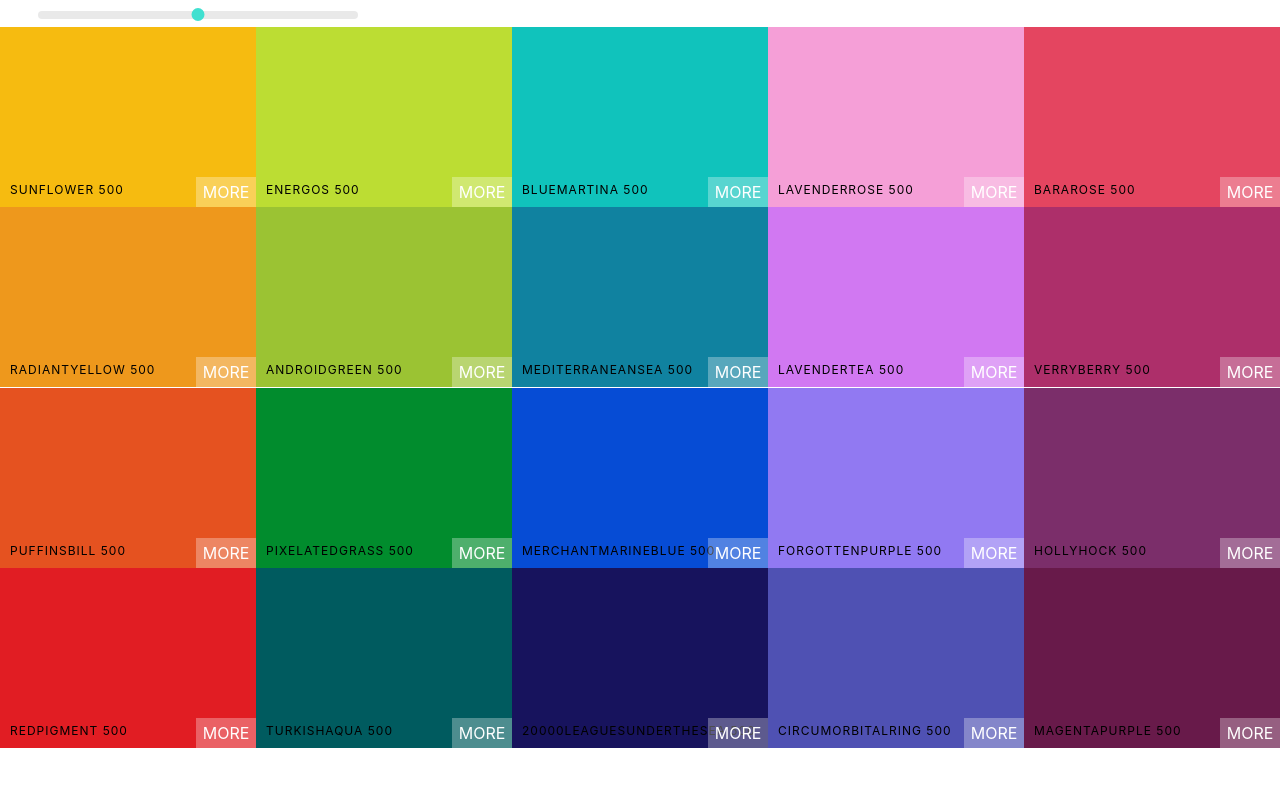
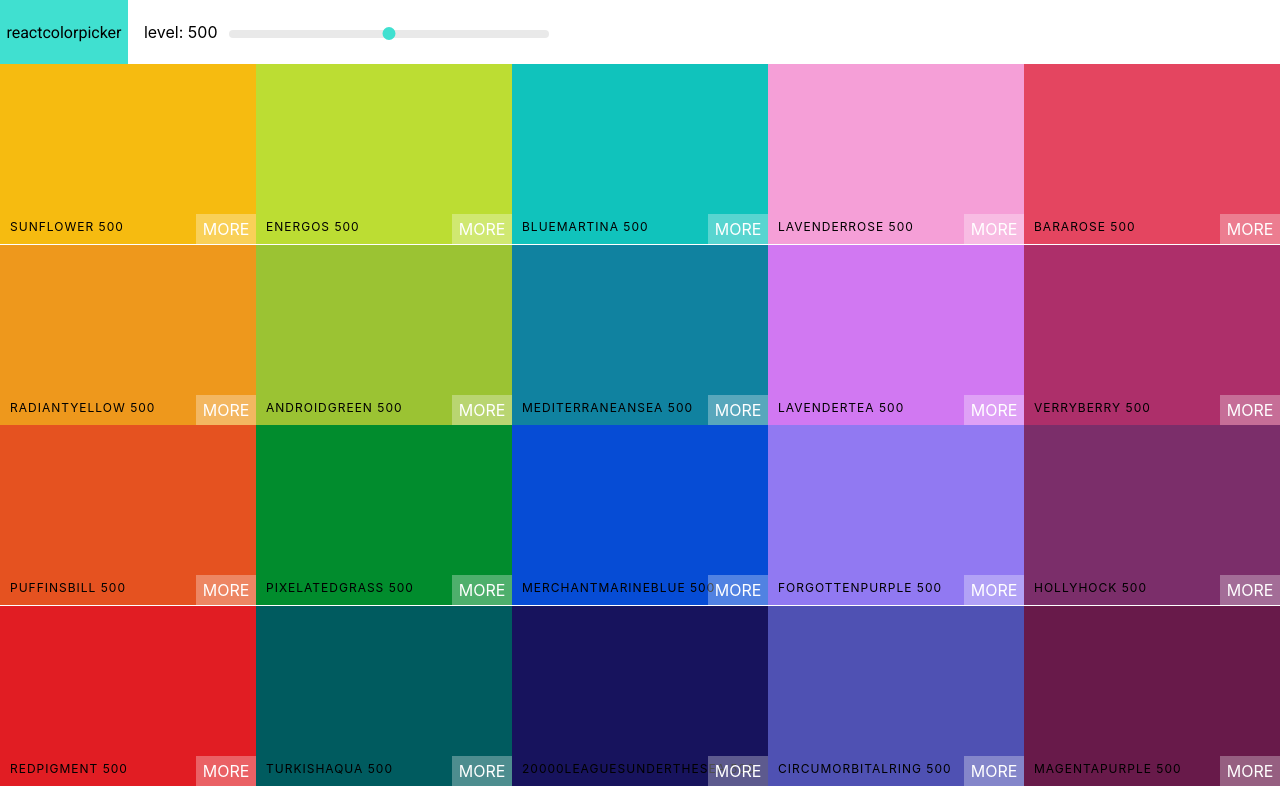
Before and after one commit to seano424/palette-app, a React (Create React App) app: page /palette/flat-ui-colors-american in a window 1280 px wide. Built offline with nearby package versions, Linux system fonts and the light colour scheme.

Commit message:
navbar and font

```diff
--- /dev/null
+++ b/src/ColorSlider.css
@@ -0,0 +1,29 @@
+.slider {
+  width: 25%;
+  cursor: pointer;
+}
+
+.rc-slider {
+  margin: 0.4rem 0.7rem;
+}
+
+.rc-slider-rail {
+  height: 8px;
+}
+
+.rc-slider-track {
+  background: transparent;
+}
+
+.rc-slider-handle,
+.rc-slider-handle:active,
+.rc-slider-handle:focus,
+.rc-slider-handle:hover {
+  background: turquoise;
+  border: 2px solid turquoise;
+  outline: none;
+  box-shadow: none;
+  height: 13px;
+  width: 13px;
+  margin-top: -3px;
+}
--- /dev/null
+++ b/src/ColorSlider.js
@@ -0,0 +1,20 @@
+import React, { Component } from "react";
+import Slider from "rc-slider";
+import "rc-slider/assets/index.css";
+import './ColorSlider.css'
+
+export default class ColorSlider extends Component {
+  render() {
+    return (
+      <div class="slider">
+        <Slider
+          defaultValue={500}
+          min={100}
+          max={900}
+          step={100}
+          onAfterChange={this.props.handleSlider}
+        />
+      </div>
+    );
+  }
+}
--- /dev/null
+++ b/src/Navbar.css
@@ -0,0 +1,18 @@
+.Navbar {
+  display: flex;
+  justify-content: flex-start;
+  align-items: center;
+  height: 8vh;
+}
+
+.Navbar .logo {
+  background: turquoise;
+  height: 100%;
+  display: flex;
+  align-items: center;
+  padding: .4rem;
+}
+
+.Navbar .slider-level-info {
+  margin-left: 1rem;
+}
--- /dev/null
+++ b/src/Navbar.js
@@ -0,0 +1,16 @@
+import React, { Component } from 'react'
+import ColorSlider from './ColorSlider'
+import './Navbar.css'
+
+export default class Navbar extends Component {
+  render() {
+    const { handleSlider, level } = this.props
+    return (
+      <header className="Navbar">
+        <div className="logo">reactcolorpicker</div>
+        <div class="slider-level-info">level: {level}</div>
+        <ColorSlider handleSlider={handleSlider}/>
+      </header>
+    )
+  }
+}
--- a/src/Palette.css
+++ b/src/Palette.css
@@ -5,33 +5,3 @@
 .Palette-colors {
   height: 90%;
 }
-
-.slider {
-  width: 25%;
-  cursor: pointer;
-}
-
-.rc-slider {
-  margin: .4rem 2.4rem;
-}
-
-.rc-slider-rail {
-  height: 8px;
-}
-
-.rc-slider-track {
-  background: transparent;
-}
-
-.rc-slider-handle,
-.rc-slider-handle:active,
-.rc-slider-handle:focus,
-.rc-slider-handle:hover {
-  background: turquoise;
-  border: 2px solid turquoise;
-  outline: none;
-  box-shadow: none;
-  height: 13px;
-  width: 13px;
-  margin-top: -3px;
-}
--- a/src/Palette.js
+++ b/src/Palette.js
@@ -1,7 +1,6 @@
 import React, { Component } from "react";
 import ColorBox from "./ColorBox";
-import Slider from "rc-slider";
-import "rc-slider/assets/index.css";
+import Navbar from './Navbar'
 import "./Palette.css";
 
 export default class Palette extends Component {
@@ -10,7 +9,6 @@ export default class Palette extends Component {
   };
 
   handleSlider = (level) => {
-    console.log(level);
     this.setState({ level });
   };
 
@@ -24,15 +22,7 @@ export default class Palette extends Component {
 
     return (
       <div className="Palette">
-        <div class="slider">
-          <Slider
-            defaultValue={500}
-            min={100}
-            max={900}
-            step={100}
-            onAfterChange={this.handleSlider}
-          />
-        </div>
+        <Navbar level={level} handleSlider={this.handleSlider}/>
         <div className="Palette-colors">{colorBox}</div>
       </div>
     );
--- a/src/index.css
+++ b/src/index.css
@@ -1,3 +1,6 @@
+@import url('https://fonts.googleapis.com/css2?family=Roboto:wght@400;500&display=swap');
+
+
 body {
   margin: 0;
   font-family: -apple-system, BlinkMacSystemFont, 'Segoe UI', 'Roboto', 'Oxygen',
@@ -11,3 +14,7 @@ code {
   font-family: source-code-pro, Menlo, Monaco, Consolas, 'Courier New',
     monospace;
 }
+
+.logo {
+  font-family: 'Roboto', sans-serif;
+}
```
